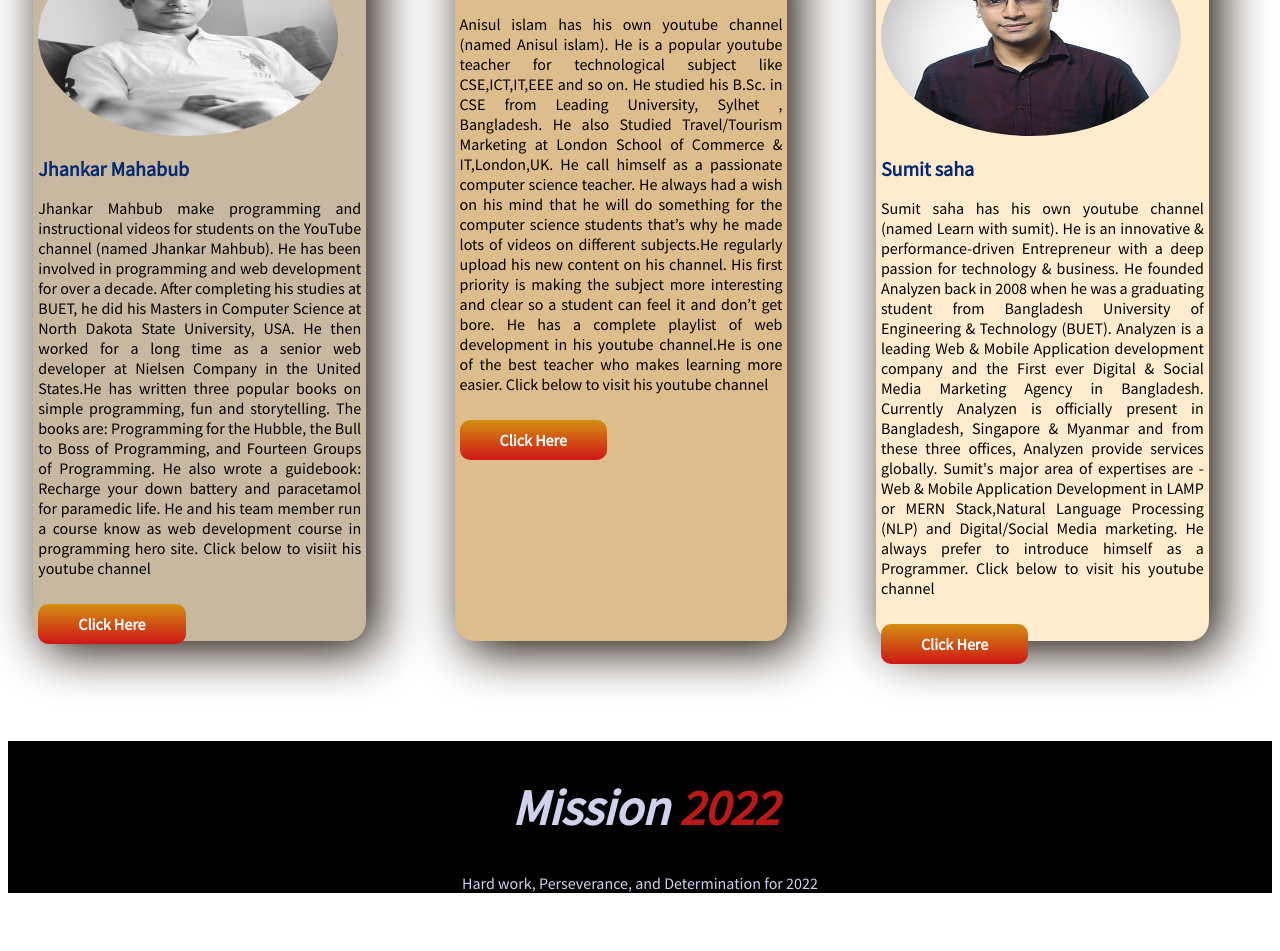
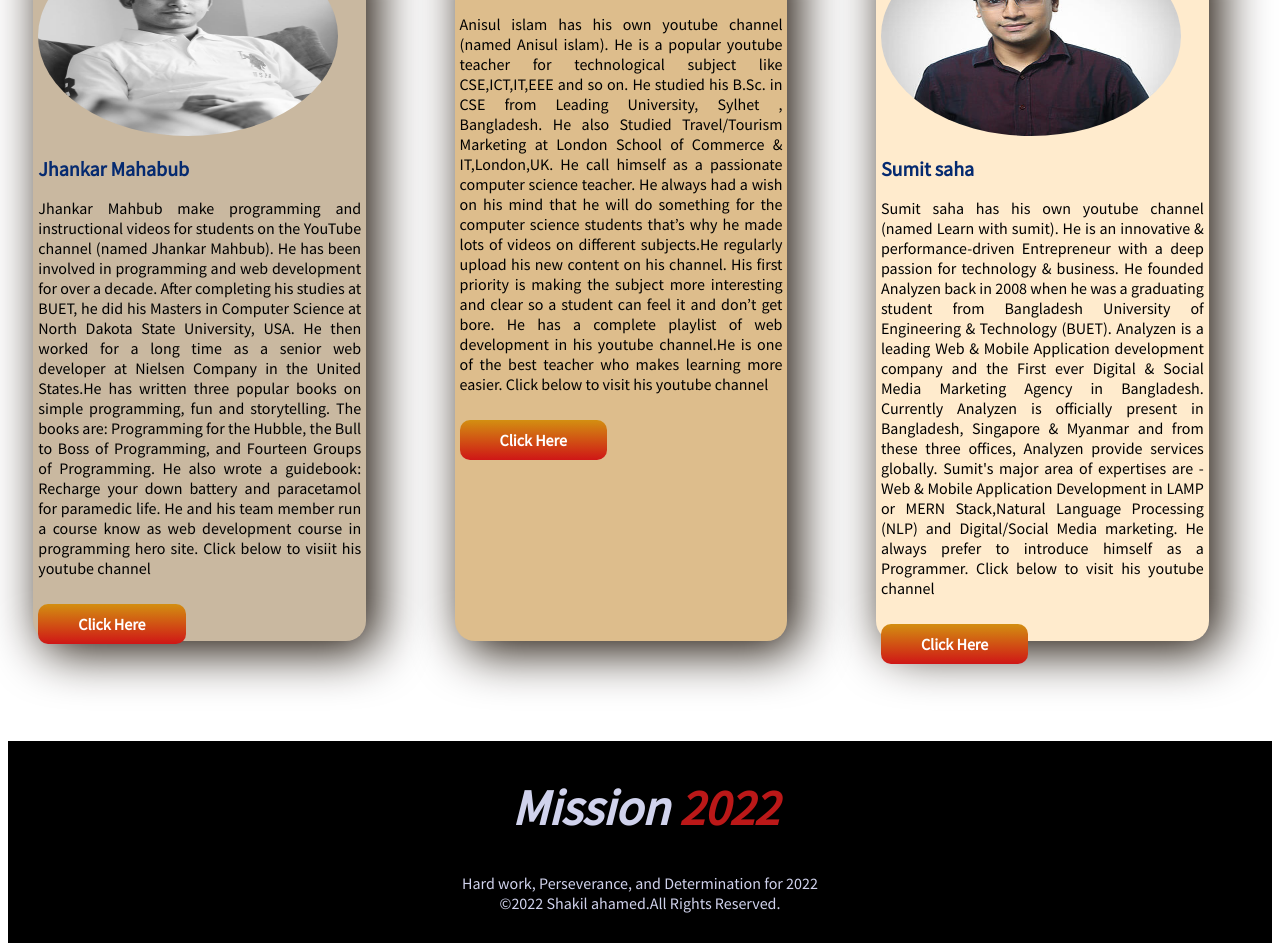
Before and after one commit to shakilahamed95/project-work, a plain HTML site: page index.html in a window 1280 px wide. Shown: the part 2277-3228 px from the top of the page. Before the commit the page ends 3178 px from the top, so only its background shows below. Drawn offline with Linux system fonts and the light colour scheme.

Commit message:
final check done

```diff
--- a/index.html
+++ b/index.html
@@ -144,7 +144,8 @@
         <div class="footer-section">
             <h1><i>Mission <span>2022</span></i></h1>
             <p>
-                Hard work, Perseverance, and Determination for 2022
+                Hard work, Perseverance, and Determination for 2022 <br>
+                ©2022 Shakil ahamed.All Rights Reserved.
             </p>
         </div>
     </footer>
--- a/style.css
+++ b/style.css
@@ -105,7 +105,7 @@ margin-left: 150px;
     background-color: black;
     color: rgb(208, 210, 236);
     width: 100%;
-    height: 150px;
+    height: 200px;
     padding-top: 2px;
 }
 footer div h1 span {
```
